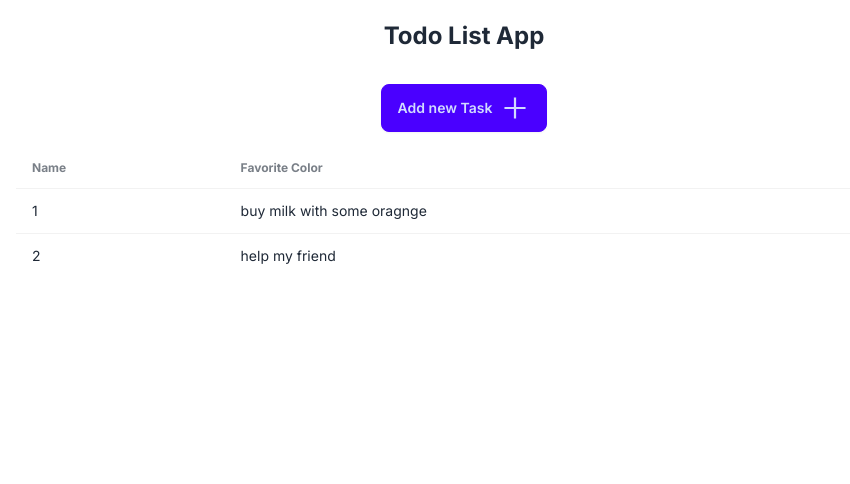
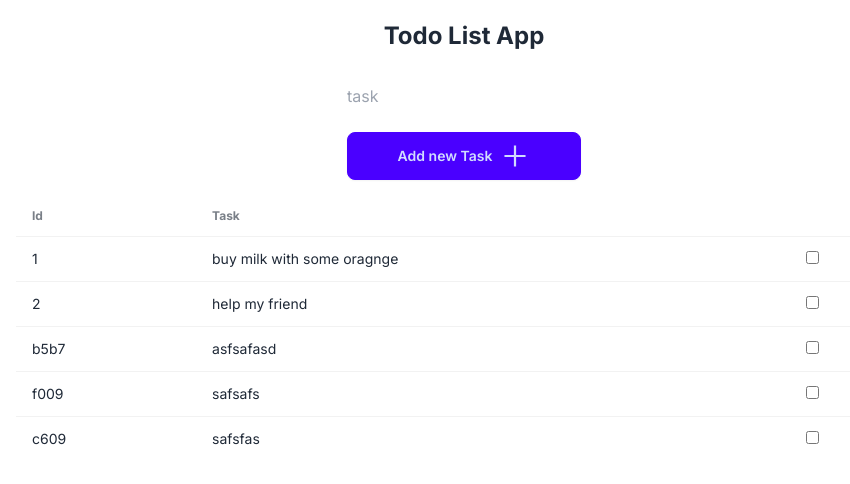
Before and after one commit to dipinder2/NextTodo, a Next.js app: page / in a window 1280 px wide. Shown: the top 484 px of the page, without its empty margins (176-1026 px from the left). Built offline with nearby package versions, Linux system fonts and the light colour scheme; data requests are answered from the project's data file.

Commit message:
adding functionailty to add items

```diff
--- a/apis/api.js
+++ b/apis/api.js
@@ -1,7 +1,26 @@
 const baseUrl = "http://localhost:3001"
 
 export const getAllTodos = async () =>{
-    const res =  await fetch(`${baseUrl}/tasks`)
+    const res =  await fetch(`${baseUrl}/tasks`, {cache:"no-store"})
     const todos = await res.json()
     return todos
 }
+
+export const addTodo = async (todo) =>{
+    try{
+        fetch(`${baseUrl}/tasks`,{
+            method: "POST",
+            body: JSON.stringify(todo),
+            headers:
+            {
+                "Content-Type": "application/json"
+            }
+        }).then()
+        .catch(error=>res.json({"err":"401"}))
+    }catch(e){
+        res.status(401).send({"err":e.message})
+    }
+
+    const newTodo = await res.json()
+    return newTodo
+}
--- a/data/todos.json
+++ b/data/todos.json
@@ -1,6 +1,24 @@
 {
-    "tasks":[
-        {"id":1,"text":"buy milk with some oragnge"},
-        {"id":2,"text":"help my friend"}
-    ]
+  "tasks": [
+    {
+      "id": "1",
+      "text": "buy milk with some oragnge"
+    },
+    {
+      "id": "2",
+      "text": "help my friend"
+    },
+    {
+      "id": "b5b7",
+      "text": "asfsafasd"
+    },
+    {
+      "id": "f009",
+      "text": "safsafs"
+    },
+    {
+      "id": "c609",
+      "text": "safsfas"
+    }
+  ]
 }
--- a/package.json
+++ b/package.json
@@ -7,7 +7,7 @@
     "build": "next build",
     "start": "next start",
     "lint": "next lint",
-    "json-server":"json-server --watch data/todos.json --port 3001"
+    "json-server": "json-server --watch data/todos.json --port 3001"
   },
   "dependencies": {
     "daisyui": "^4.10.2",
@@ -15,7 +15,8 @@
     "next": "14.2.2",
     "react": "^18",
     "react-dom": "^18",
-    "react-icons": "^5.1.0"
+    "react-icons": "^5.1.0",
+    "uuid": "^9.0.1"
   },
   "devDependencies": {
     "eslint": "^8",
--- a/src/app/_components/AddTask.jsx
+++ b/src/app/_components/AddTask.jsx
@@ -1,13 +1,36 @@
+"use client"
 import { AiOutlinePlus } from "react-icons/ai";
+import { useState } from "react";
+import { addTodo } from "../../../apis/api";
+import { v4 as uuidv4 } from 'uuid';
 
 export default function AddTask() {
+    const [task,setTask] = useState({
+      text:""
+    })
+   function handleChange(e){
+      e.preventDefault()
+      const {name,value} = e.target
+      setTask({...task,[name]:value})
+      return
+    }
+    async function handleSubmit(e){
+      e.preventDefault()
+      await setTask({...task, ["id"]:uuidv4()})
+      console.log(task)
+      addTodo(task)
+      return
+    }
     return (
       <div className={`max-w-4xl mx-auto mt-4 `}>
-       <button className="btn btn-primary w-full">
+        <form>
+          <input name="text" size="20" placeholder="task" onChange={e=>handleChange(e)} type="text"/>
+        </form>
+<br/>
+       <button onClick={handleSubmit} className="btn btn-primary w-full">
             Add new Task
             <AiOutlinePlus size={30}/>
         </button>
-
       </div>
     );
   }
--- /dev/null
+++ b/src/app/_components/Task.js
@@ -0,0 +1,7 @@
+export default function Task({task}){
+    return (<tr key={task.id}>
+        <td>{task.id}</td>
+        <td>{task.text}</td>
+        <td><input type="checkbox"/></td>
+      </tr>)
+}
--- a/src/app/_components/TodoList.jsx
+++ b/src/app/_components/TodoList.jsx
@@ -1,3 +1,4 @@
+import Task from "./Task";
 
 export default function TodoList({tasks}) {
     return (
@@ -7,19 +8,14 @@ export default function TodoList({tasks}) {
                 {/* head */}
                 <thead>
                   <tr>
-                    <th>Name</th>
-                    <th>Favorite Color</th>
+                    <th>Id</th>
+                    <th>Task</th>
                   </tr>
                 </thead>
                 <tbody>
                   {/* row 1 */}
                   {
-                    tasks.map(task=>{
-                     return ( <tr key={task.id}>
-                        <td>{task.id}</td>
-                        <td>{task.text}</td>
-                      </tr>)
-                    })
+                    tasks.map(task=> <Task task={task}/>)
                   }
                 </tbody>
               </table>
```
Also changed, not shown: 1 other file (tests, documents, lock files or other folders).
